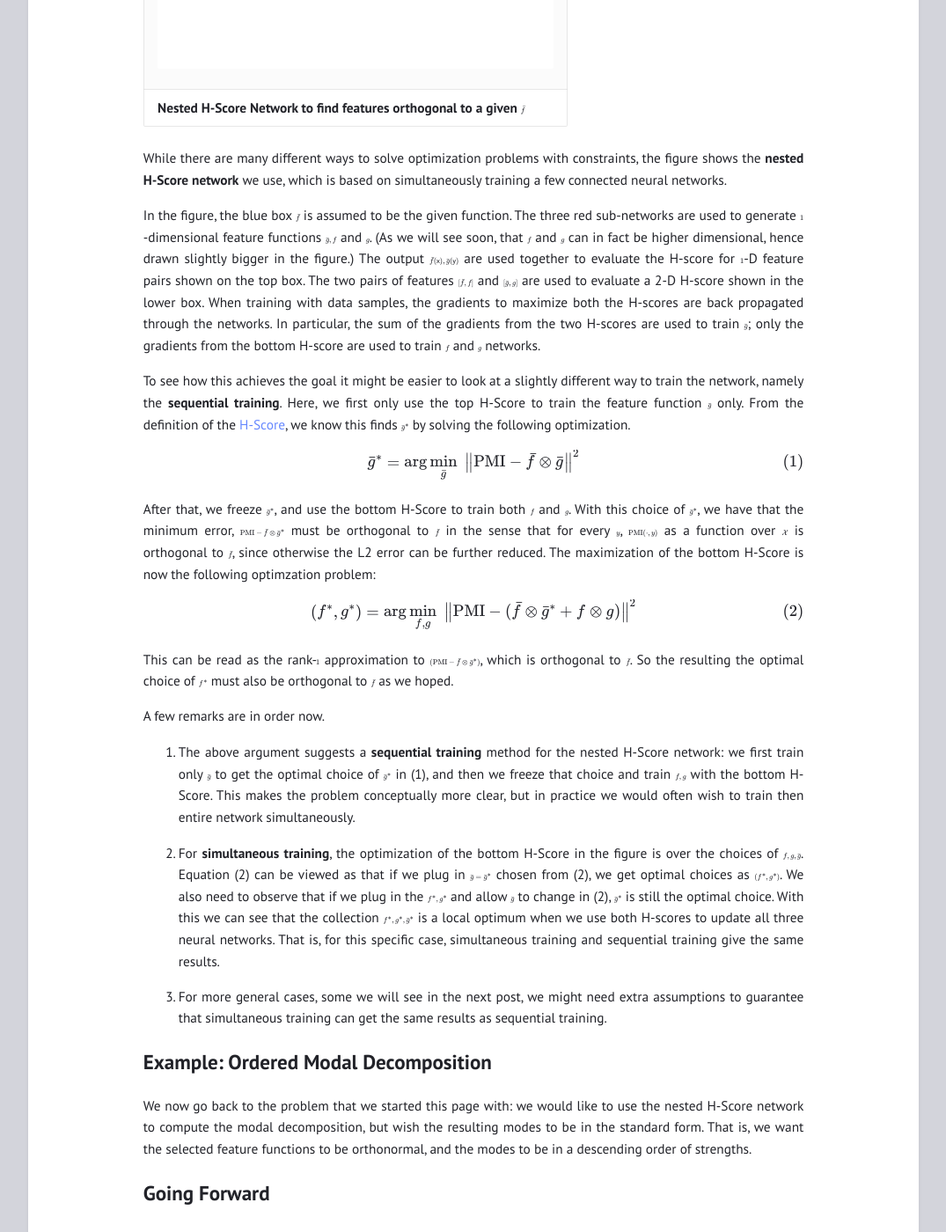
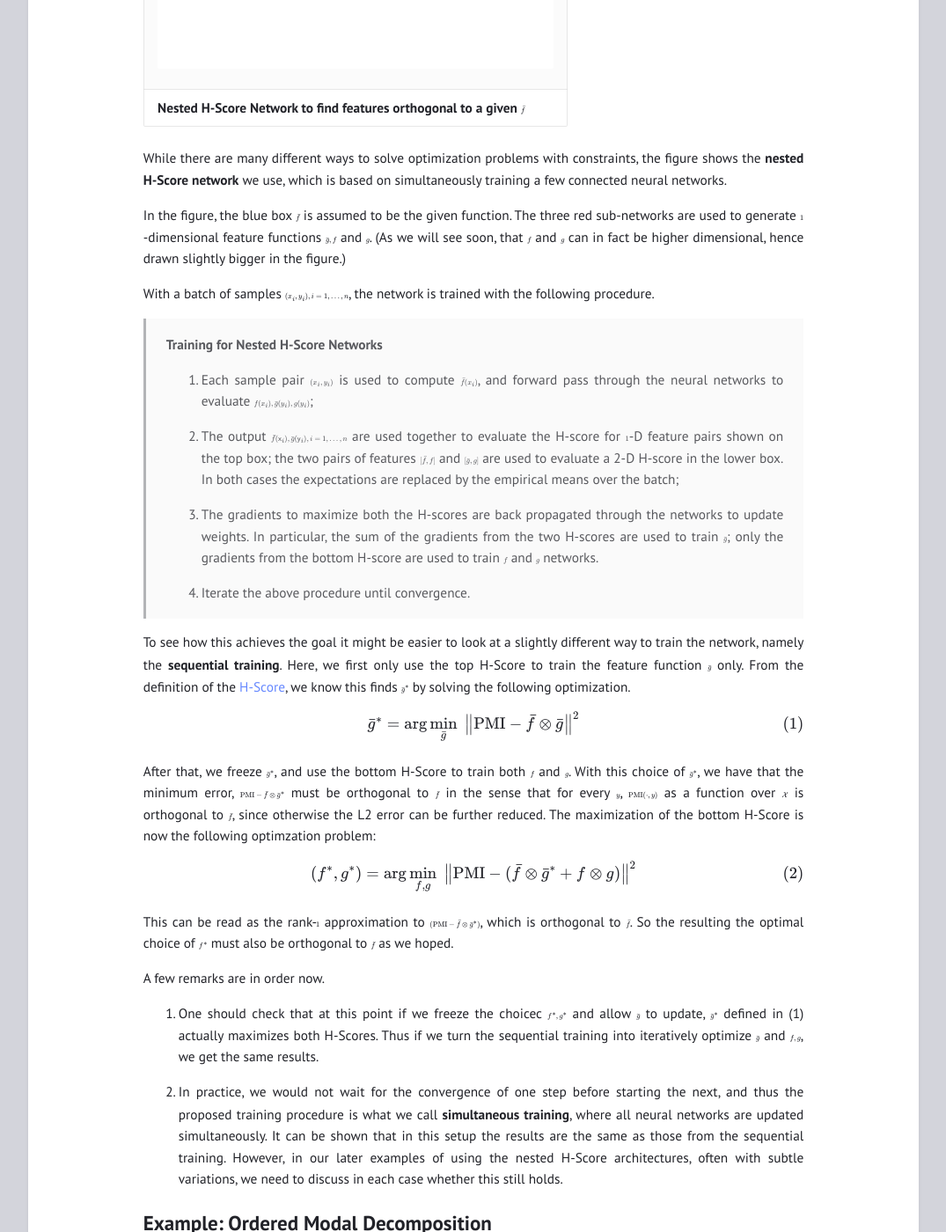
Before and after one commit to gilearning/gilearning.github.io, a Jekyll site: the page built from _posts/2022-09-08-NestedHScore.md, in a window 1280 px wide and 1400 px high, scrolled down 2609 px. Shown: the whole window at 88% size, without its empty margins (102-1177 px from the left). Built offline with Jekyll 4.4.1, drawn with Linux system fonts in a browser that asks for light colours; formulas are drawn with MathJax 3; some of the changed text lies outside the part shown.

```diff
--- a/_posts/2022-09-08-NestedHScore.md
+++ b/_posts/2022-09-08-NestedHScore.md
@@ -64,7 +64,21 @@
 
 While there are many different ways to solve optimization problems with constraints, the figure shows the **nested H-Score network** we use, which is based on simultaneously training a few connected neural networks.
 
-In the figure, the blue box $\bar{f}$ is assumed to be the given function. The three red sub-networks are used to generate $1$-dimensional feature functions $\bar{g}, f$ and  $g$. (As we will see soon, that $f$ and $g$ can in fact be higher dimensional, hence drawn slightly bigger in the figure.) The output $\bar{f}(\mathsf x), \bar{g}(\mathsf y)$ are used together to evaluate the H-score for $1$-D feature pairs shown on the top box. The two pairs of features $[\bar{f}, f]$ and $[\bar{g}, g]$ are used to evaluate a 2-D H-score shown in the lower box. When training with data samples, the gradients to maximize both the H-scores are back propagated through the networks. In particular, the sum of the gradients from the two H-scores are used to train $\bar{g}$; only the gradients from the bottom H-score are used to train $f$ and $g$ networks.
+In the figure, the blue box $\bar{f}$ is assumed to be the given function. The three red sub-networks are used to generate $1$-dimensional feature functions $\bar{g}, f$ and  $g$. (As we will see soon, that $f$ and $g$ can in fact be higher dimensional, hence drawn slightly bigger in the figure.)
+
+With a batch of samples $(x_i, y_i), i=1, \ldots, n$, the network is trained with the following procedure.
+
+> **Training for Nested H-Score Networks**
+>
+>1. Each sample pair $(x_i, y_i)$ is used to compute $\bar{f}(x_i)$, and forward pass through the neural networks to evaluate $f(x_i), \bar{g}(y_i), g(y_i)$;
+>
+>2. The output $\bar{f}(\mathsf x_i), \bar{g}(\mathsf y_i), i=1, \ldots, n$ are used together to evaluate the H-score for $1$-D feature pairs shown on the top box; the two pairs of features $[\bar{f}, f]$ and $[\bar{g}, g]$ are used to evaluate a 2-D H-score in the lower box. In both cases the expectations are replaced by the empirical means over the batch;
+>
+>3. The gradients to maximize both the H-scores are back propagated through the networks to update weights. In particular, the sum of the gradients from the two H-scores are used to train $\bar{g}$; only the gradients from the bottom H-score are used to train $f$ and $g$ networks.
+>
+>4. Iterate the above procedure until convergence.
+
+
 
 To see how this achieves the goal it might be easier to look at a slightly different way to train the network, namely the **sequential training**. Here, we first only use the top H-Score to train the feature function $\bar{g}$ only. From the definition of the [H-Score](https://gilearning.github.io/HScore/), we know this finds $\bar{g}^\ast$ by solving the following optimization.
 
@@ -85,24 +99,24 @@
 This can be read as the rank-$1$ approximation to $(\mathrm{PMI}- \bar{f}\otimes \bar{g}^\ast)$, which is orthogonal to $\bar{f}$. So the resulting the optimal choice of $f^\ast$ must also be orthogonal to $\bar{f}$ as we hoped.
 
 
-
-
-
-
-
-
 A few remarks are in order now.
 
-1. The above argument suggests a **sequential training** method for the nested H-Score network: we first train only $\bar{g}$ to get the optimal choice of $\bar{g}^\ast$ in (1), and then we freeze that choice and train $f,g$ with the bottom H-Score. This makes the problem conceptually more clear, but in practice we would often wish to train then entire network simultaneously.
+1. One should check that at this point if we freeze the choicec $f^\ast, g^\ast$ and allow $\bar{g}$ to update, $\bar{g}^\ast$ defined in (1) actually maximizes both H-Scores. Thus if we turn the sequential training into iteratively optimize $\bar{g}$ and $f, g$, we get the same results.
 
-2. For **simultaneous training**, the optimization of the bottom H-Score in the figure is over the choices of $f, g, \bar{g}$. Equation (2) can be viewed as that if we plug in $\bar{g} = \bar{g}^\ast$ chosen from (2), we get optimal choices as $(f^\ast, g^\ast)$. We also need to observe that if we plug in the $f^\ast, g^\ast$ and allow $\bar{g}$ to change in (2), $\bar{g}^\ast$ is still the optimal choice. With this we can see that the collection $f^\ast, g^\ast, \bar{g}^\ast$ is a local optimum when we use both H-scores to update all three neural networks. That is, for this specific case, simultaneous training and sequential training give the same results.
+2. In practice, we would not wait for the convergence of one step before starting the next, and thus the proposed training procedure is what we call
+**simultaneous training**, where all neural networks are updated simultaneously. It can be shown that in this setup the results are the same as those from the sequential training. However, in our later examples of using the nested H-Score architectures, often with subtle variations, we need to discuss in each case whether this still holds.
 
-3. For more general cases, some we will see in the next post, we might need extra assumptions to guarantee that simultaneous training can get the same results as sequential training.
 
 ## Example: Ordered Modal Decomposition
 
 We now go back to the problem that we started this page with: we would like to use the nested H-Score network to compute the modal decomposition, but wish the resulting modes to be in the standard form. That is, we want the selected feature functions to be orthonormal, and the modes to be in a descending order of strengths.
 
+As we will use the nested structure repeatedly, to avoid having too many lines in our figures, we will adopt a new _concatenation_ symbol, "$+\!\!\!+$", where simply takes all the inputs to form a vector output. In some drawings such an operation to merge data is simply denoted by a dot in the graph, but here we use the special symbol to emphasize the change of dimensionality. For example, the concatenation operation in the nest H-Score network is replaced with a new figure as follows.
+
+|![test image](/assets/concatenation.png){: width="250" }|
+|<b> The Concatenation Symbol </b>|
+
+Now the nested H-Score network that would generate orthogonal modes in descending order is as follows.
 
 
 ## Going Forward
```
